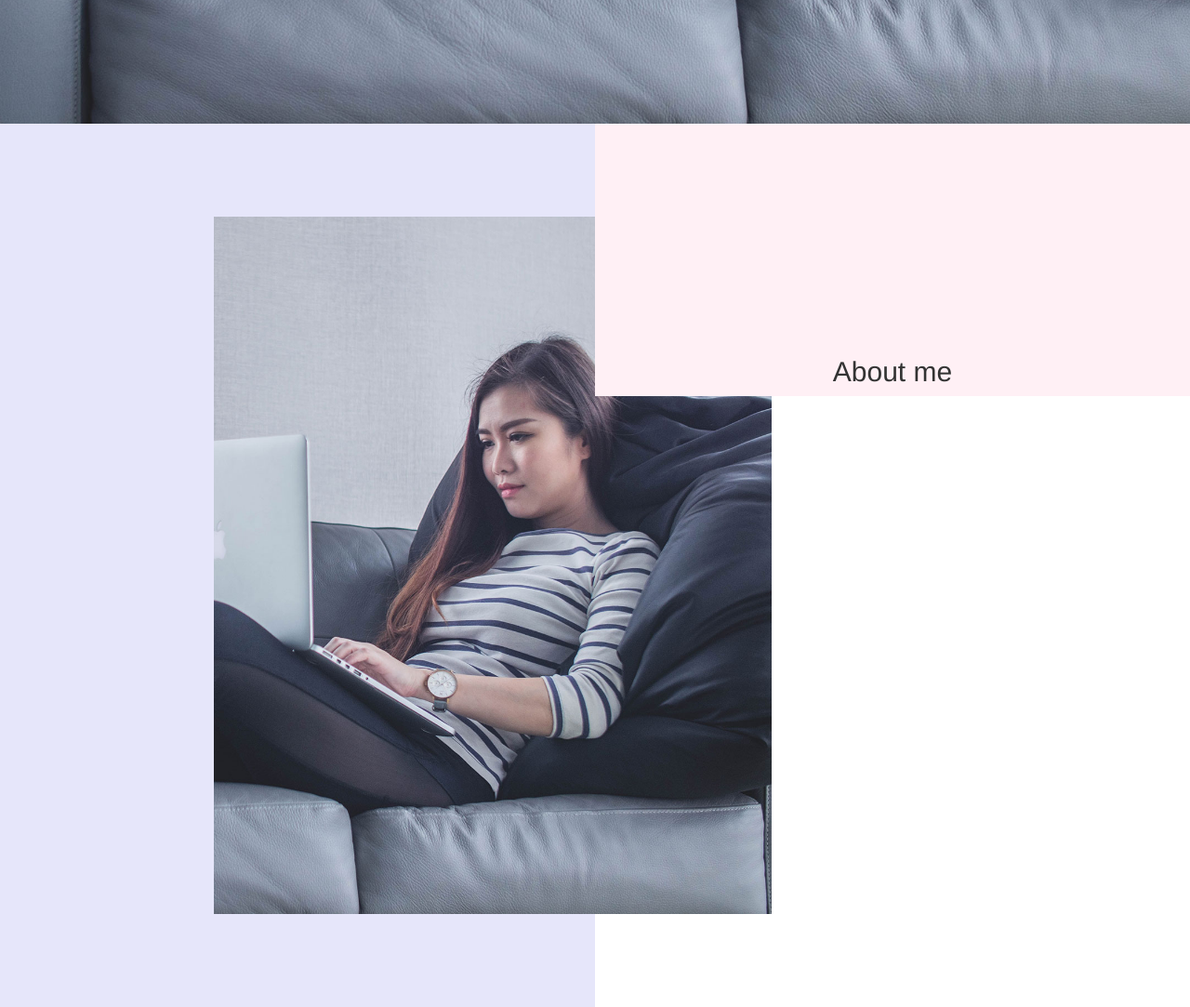
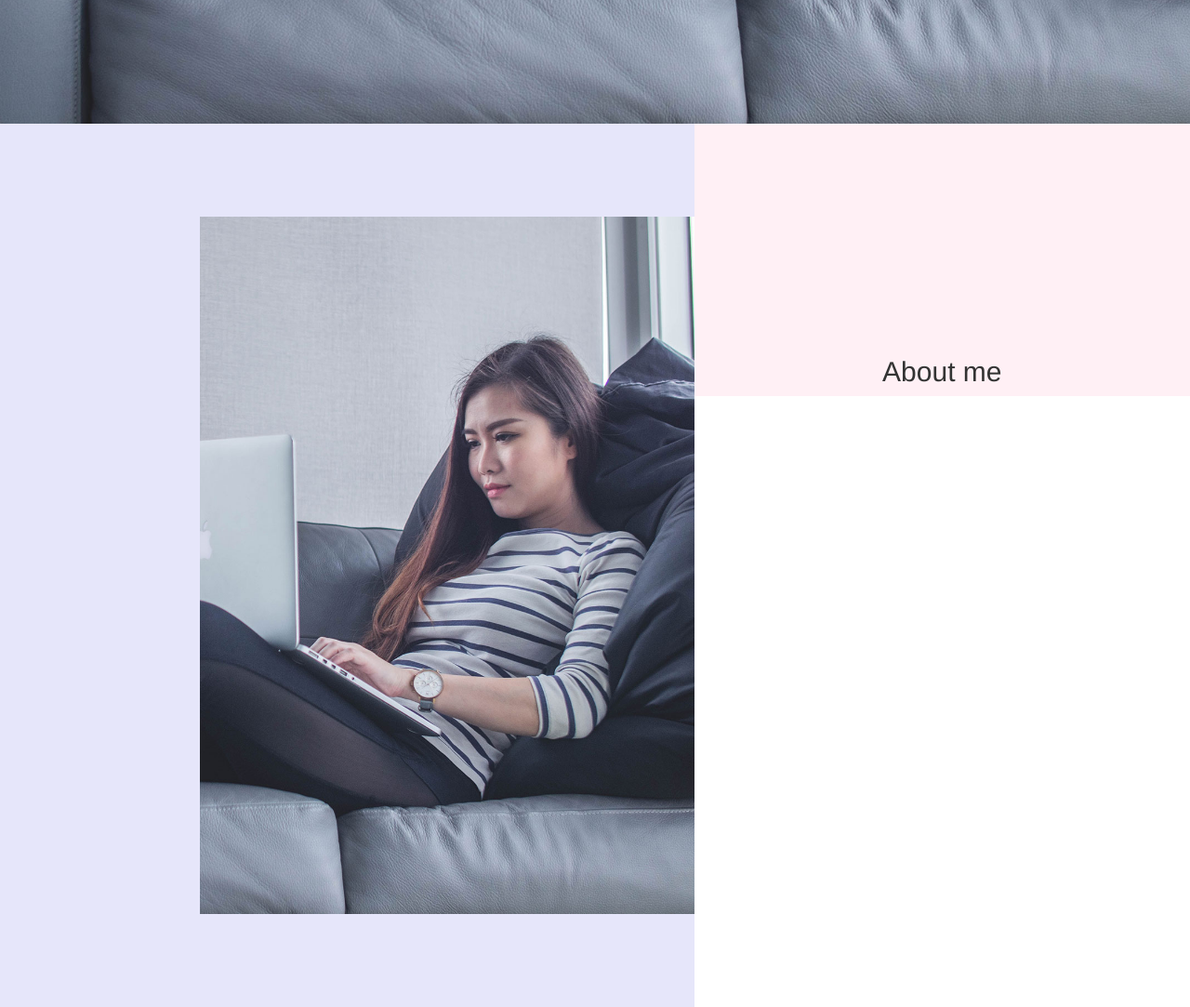
Before and after one commit to vinhtran543/portfolio, a plain HTML site: page public/index.html in a window 1280 px wide. Shown: the part 940-2023 px from the top of the page at 93% size. Drawn offline with nearby package versions, Linux system fonts and the light colour scheme.

Commit message:
Adjusted the margins for the class that holds the picture in the aboutme id section

```diff
--- a/public/css/style.css
+++ b/public/css/style.css
@@ -112,8 +112,8 @@ header a:hover{
 #aboutme img{
     margin-top: 100px;
     margin-bottom: 100px;
-    margin-left: 215px;
-    width:600px; /* Set image size */
+    margin-left: 200px;
+    width:600px; /*Set image size*/
 }
 #aboutme h1{
     font-size:30px;
@@ -200,6 +200,7 @@ footer{
     }
 }
 
+
 /*CSS for Smooth scroll, only works for chrome, mozilla, Opera browsers*/
 /* html {
   scroll-behavior: smooth;
--- a/public/index.html
+++ b/public/index.html
@@ -45,10 +45,10 @@
         <section id="aboutme">
             <div class="container-fluid">
                 <div class="row">
-                    <div class="col-sm-6" style="background-color:lavender;">
+                    <div class="col-lg-7 pr-lg-5 mb-5 mb-lg-0" style="background-color:lavender; overflow:hidden;">
                         <img src="images/image_1_long.jpg" alt="Image placeholder" class="img-fluid">
                     </div>
-                    <div class="col-sm-6" style="background-color:lavenderblush;">
+                    <div class="col-lg-5 pl-lg-5" style="background-color:lavenderblush;">
                         <h1>About me</h1>
                     </div>
                 </div>
```
